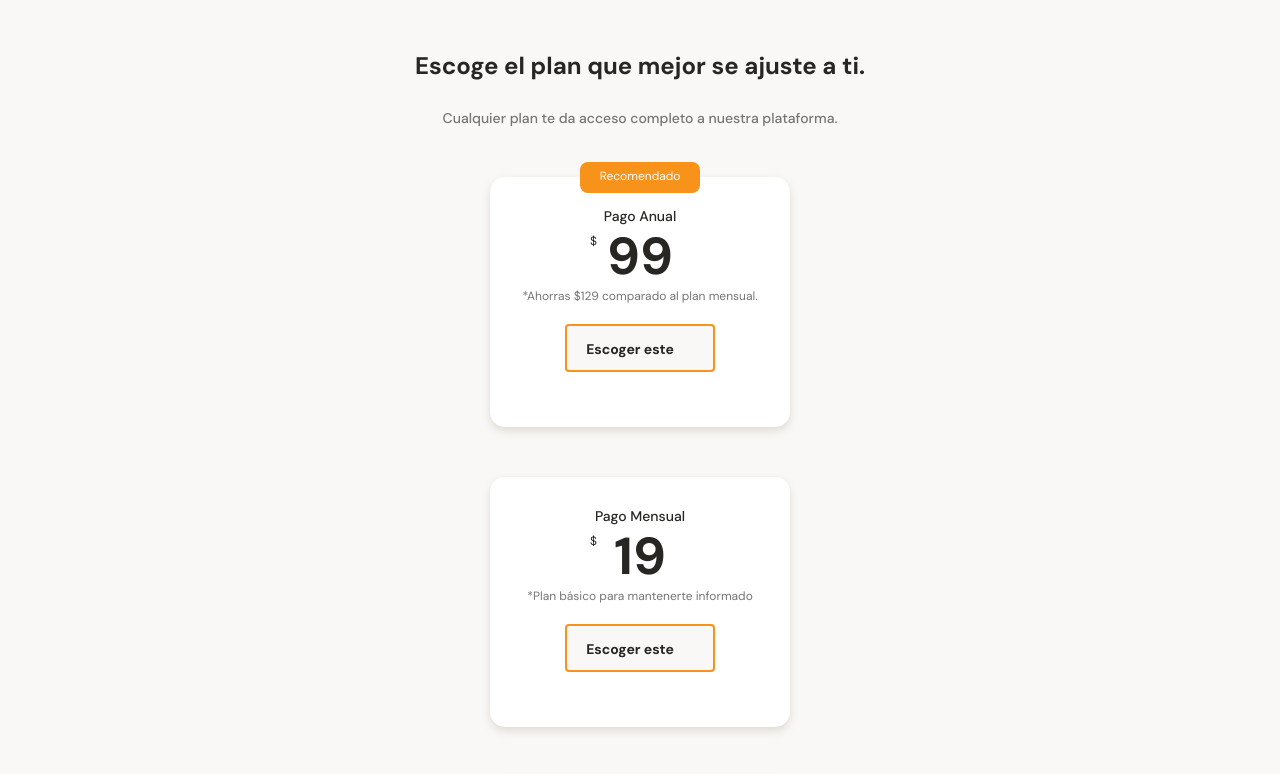
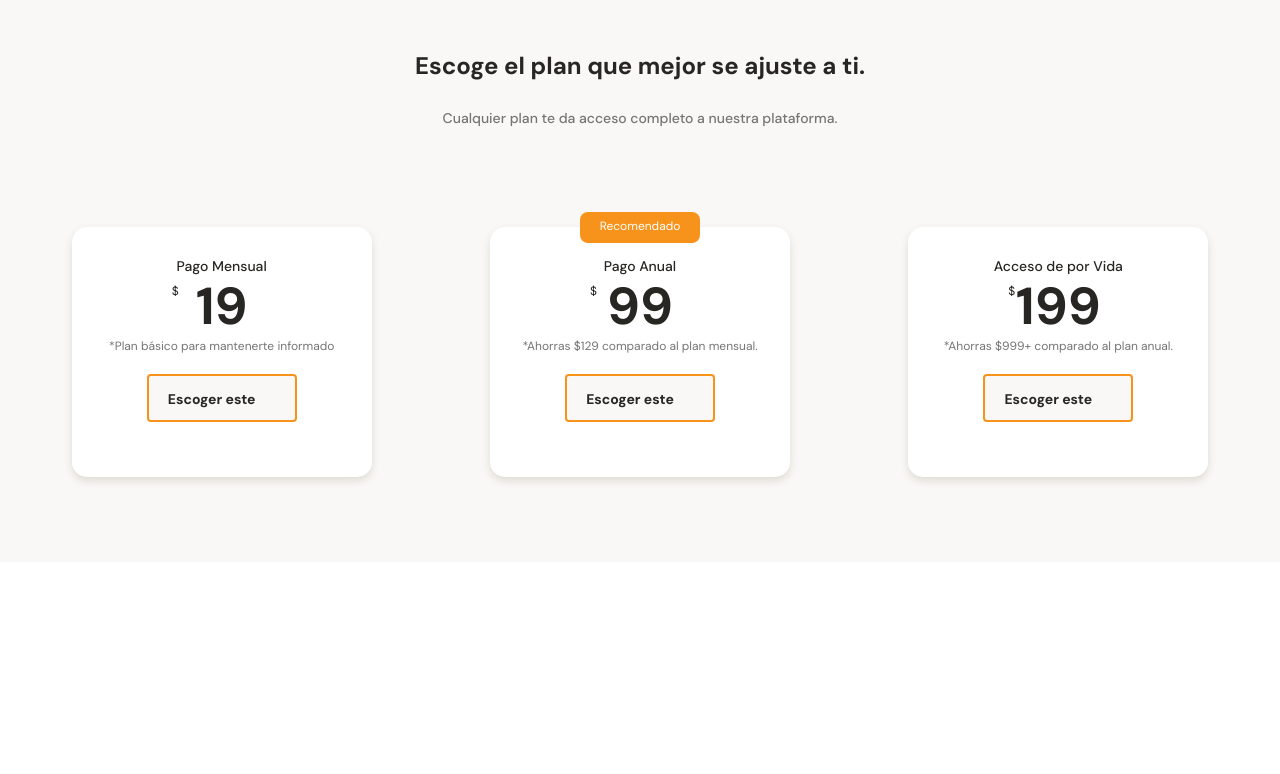
Before and after one commit to NicoPaint/Mobile-first-layout, a plain HTML site: page index.html in a window 1280 px wide. Shown: the part 2348-3122 px from the top of the page. After the commit the page ends 2910 px from the top, so only its background shows below. Drawn offline with Linux system fonts and the light colour scheme.

Commit message:
Se agregó el scroll horizontal en las tarjetas y se terminó la ultima sección del cuerpo principal

```diff
--- a/index.html
+++ b/index.html
@@ -120,19 +120,19 @@
             </div>
             <section class="plans-container--slider">
                 <article class="plans-container--card">
+                    <div class="plans-info-container">
+                        <h3 class="plan-card--title">Pago Mensual</h3>
+                        <p class="plan-card--price"><span>$</span>19</p>
+                        <p class="plan-card--saving">*Plan básico para mantenerte informado</p>
+                        <button class="plan-card--ca">Escoger este<span></span></button>
+                    </div>
+                </article>
+                <article class="plans-container--card">
                     <p class="recommended">Recomendado</p>
                     <div class="plans-info-container">
                         <h3 class="plan-card--title">Pago Anual</h3>
                         <p class="plan-card--price"><span>$</span>99</p>
                         <p class="plan-card--saving">*Ahorras $129 comparado al plan mensual.</p>
-                        <button class="plan-card--ca">Escoger este<span></span></button>
-                    </div>
-                </article>
-                <article class="plans-container--card">
-                    <div class="plans-info-container">
-                        <h3 class="plan-card--title">Pago Mensual</h3>
-                        <p class="plan-card--price"><span>$</span>19</p>
-                        <p class="plan-card--saving">*Plan básico para mantenerte informado</p>
                         <button class="plan-card--ca">Escoger este<span></span></button>
                     </div>
                 </article>
--- a/styles.css
+++ b/styles.css
@@ -436,8 +436,19 @@ main{
     color: #757575;
 }
 
+.plans-container--slider{
+    display: flex;
+    height: 315px;
+    margin: 0 20px;
+    gap: 15px;
+    overflow-x: scroll;
+    overscroll-behavior-x: contain;
+    scroll-snap-type: x proximity;
+}
+
 .plans-container--card{
     position: relative;
+    scroll-snap-align: center;
     width: 60%;
     min-width: 200px;
     max-width: 300px;
```
